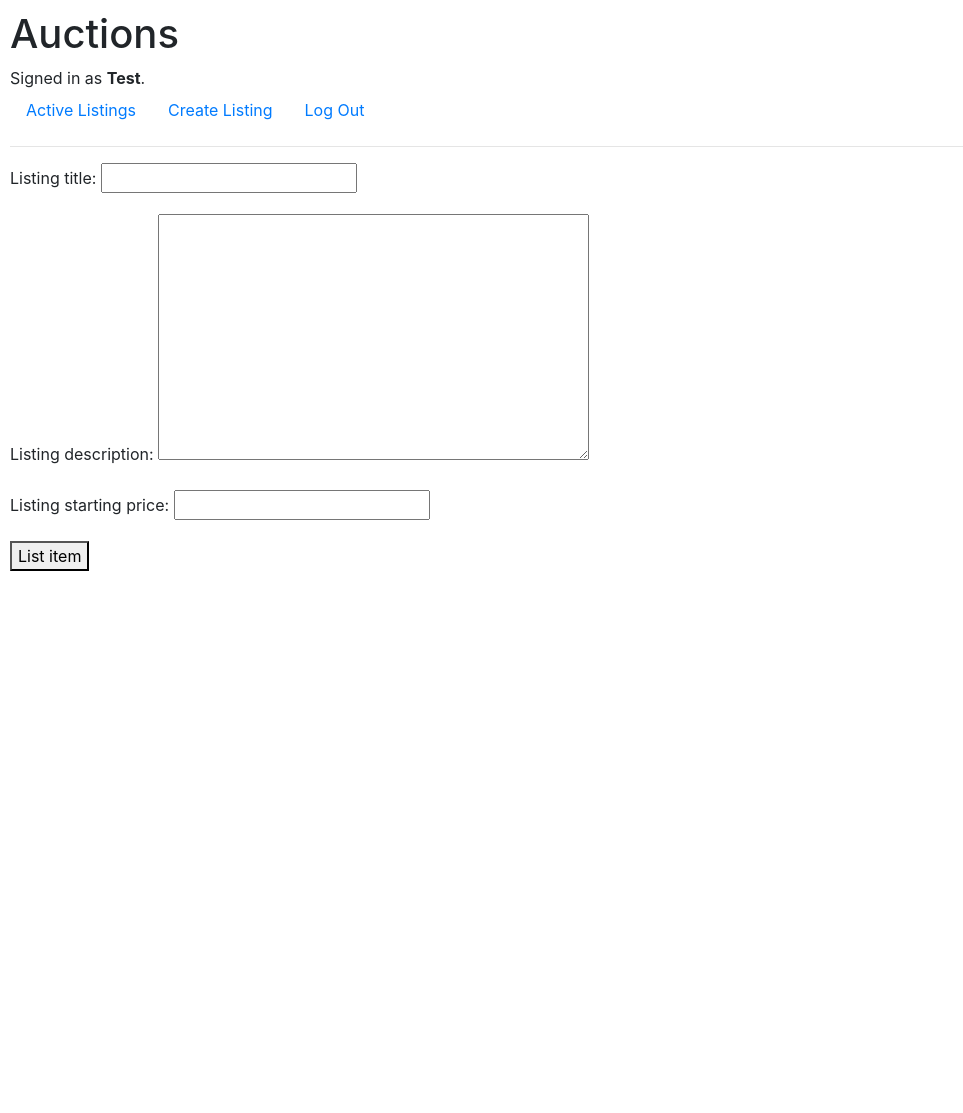
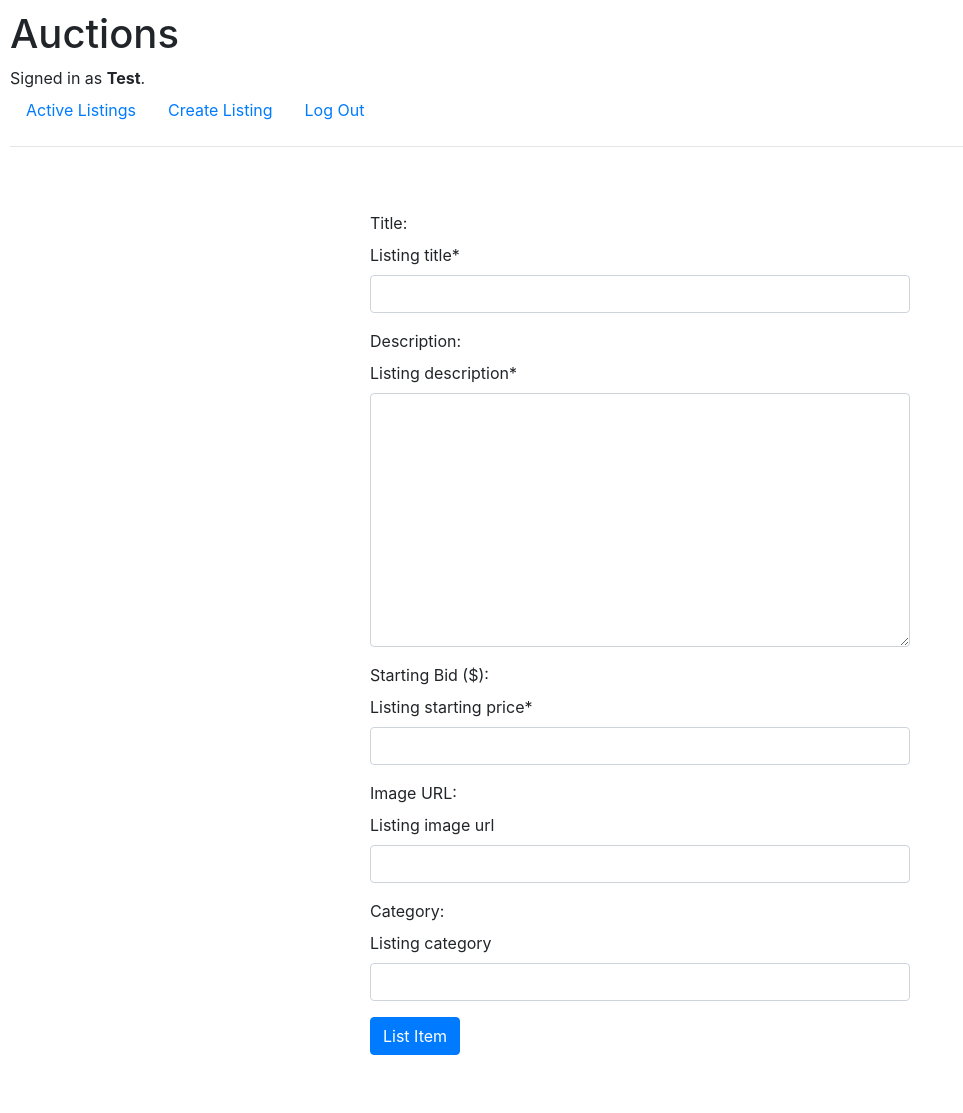
Before and after one commit to Marshvp/commerce, a Django app: page /create_listing/ in a window 1280 px wide. Shown: the whole page, without its empty margins (0-963 px from the left). Before the commit the page ends 571 px from the top, so only its background shows below. Run offline with Django 3.2, Linux system fonts and the light colour scheme; a user stored in the database is signed in; some libraries are stand-ins or nearby versions.

Commit message:
made the form better with crispy

```diff
--- a/auctions/forms.py
+++ b/auctions/forms.py
@@ -4,4 +4,4 @@ from .models import Listing
 class ListingForm(forms.ModelForm):
     class Meta:
         model = Listing
-        fields = ['listing_title', 'listing_description', 'listing_starting_price']
+        fields = ['listing_title', 'listing_description', 'listing_starting_price', 'listing_image_url', 'listing_category']
--- a/auctions/models.py
+++ b/auctions/models.py
@@ -9,9 +9,10 @@ class User(AbstractUser):
 class Listing(models.Model):
                 listing_title = models.CharField(max_length=255)
                 listing_description = models.TextField()
-                listing_current_price = models.DecimalField(max_digits=10, decimal_places=2, null=True, blank=True, default=None)
+                listing_image_url = models.URLField(blank=True, null=True)
                 listing_starting_price = models.DecimalField(max_digits=10, decimal_places=2)
                 seller = models.ForeignKey(User, on_delete=models.CASCADE)
+                listing_category = models.CharField(max_length=255, blank=True, null=True)
 
                 created_at = models.DateTimeField(auto_now_add=True)
                 updated_at = models.DateTimeField(auto_now=True)
--- a/auctions/templates/auctions/create_listing.html
+++ b/auctions/templates/auctions/create_listing.html
@@ -1,12 +1,40 @@
 {% extends 'auctions/layout.html' %}
 
-        {% block body %}
+{% load crispy_forms_tags %}
 
-        <form method="post" action="{% url 'create_listing' %}">
+{% block body %}
+<div class="container">
+    <div class="row justify-content-center">
+        <form method="post" action="{% url 'create_listing' %}" novalidate class="col-md-6 m-5">
             {% csrf_token %}
-            {{ form.as_p }}
-            <button type="submit">List item</button>
-          </form>
 
+            <div class="form-group">
+                <label for="{{ form.listing_title.id_for_label }}">Title:</label>
+                {{ form.listing_title|as_crispy_field }}
+            </div>
 
-        {% endblock %}
+            <div class="form-group">
+                <label for="{{ form.listing_description.id_for_label }}">Description:</label>
+                {{ form.listing_description|as_crispy_field }}
+            </div>
+
+            <div class="form-group">
+                <label for="{{ form.starting_bid.id_for_label }}">Starting Bid ($):</label>
+                {{ form.listing_starting_price|as_crispy_field }}
+            </div>
+
+            <div class="form-group">
+                <label for="{{ form.image_url.id_for_label }}">Image URL:</label>
+                {{ form.listing_image_url|as_crispy_field }}
+            </div>
+
+            <div class="form-group">
+                <label for="{{ form.category.id_for_label }}">Category:</label>
+                {{ form.listing_category|as_crispy_field }}
+            </div>
+
+            <button type="submit" class="btn btn-primary">List Item</button>
+        </form>
+    </div>
+</div>
+{% endblock %}
--- a/auctions/templates/auctions/layout.html
+++ b/auctions/templates/auctions/layout.html
@@ -1,10 +1,10 @@
 {% load static %}
-
+{% load crispy_forms_tags %}
 <!DOCTYPE html>
 <html lang="en">
     <head>
         <title>{% block title %}Auctions{% endblock %}</title>
-        <link rel="stylesheet" href="https://stackpath.bootstrapcdn.com/bootstrap/4.4.1/css/bootstrap.min.css" integrity="sha384-Vkoo8x4CGsO3+Hhxv8T/Q5PaXtkKtu6ug5TOeNV6gBiFeWPGFN9MuhOf23Q9Ifjh" crossorigin="anonymous">
+        <link rel="stylesheet" href="https://cdn.jsdelivr.net/npm/bootstrap@4.4.1/dist/css/bootstrap.min.css" integrity="sha384-Vkoo8x4CGsO3+Hhxv8T/Q5PaXtkKtu6ug5TOeNV6gBiFeWPGFN9MuhOf23Q9Ifjh" crossorigin="anonymous">        <script src="https://stackpath.bootstrapcdn.com/bootstrap/4.1.3/js/bootstrap.min.js" integrity="sha384-ChfqqxuZUCnJSK3+MXmPNIyE6ZbWh2IMqE241rYiqJxyMiZ6OW/JmZQ5stwEULTy" crossorigin="anonymous"></script>
         <link href="{% static 'auctions/styles.css' %}" rel="stylesheet">
     </head>
     <body>
```
Also changed, not shown: commerce/settings.py (+8 -0 lines), auctions/migrations/0004_remove_listing_listing_current_price_and_more.py (added), db.sqlite3.
